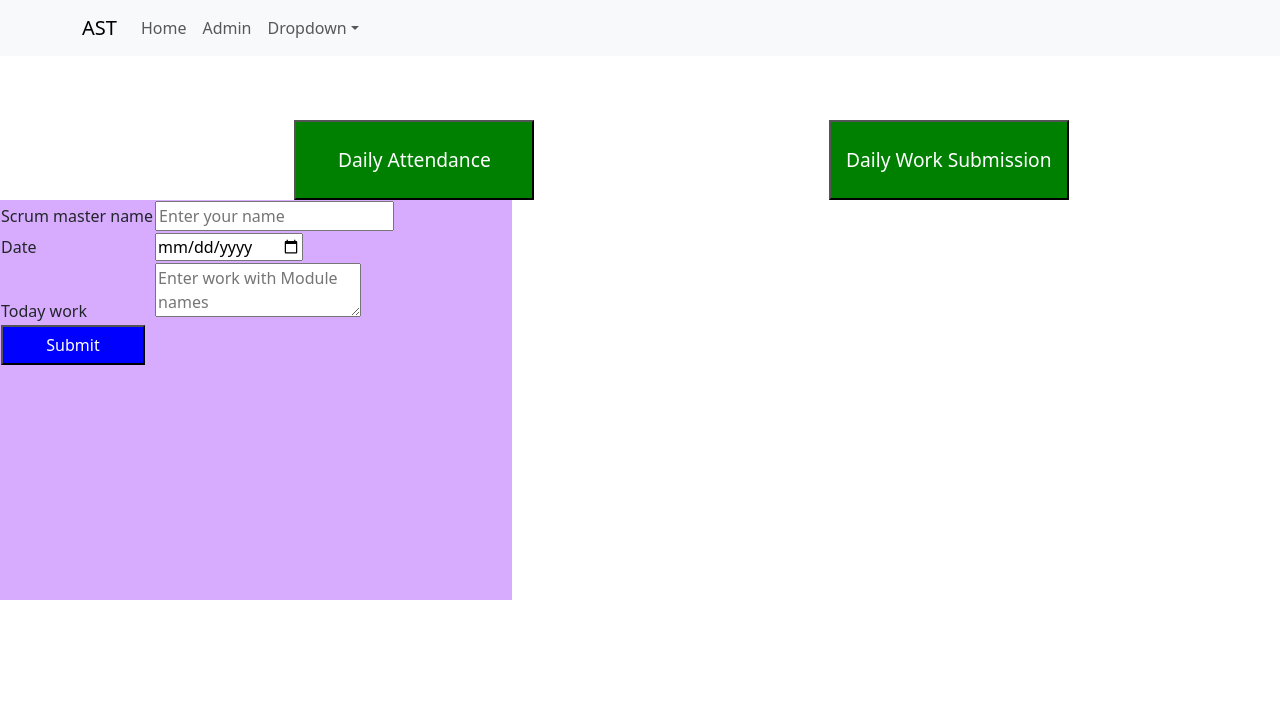
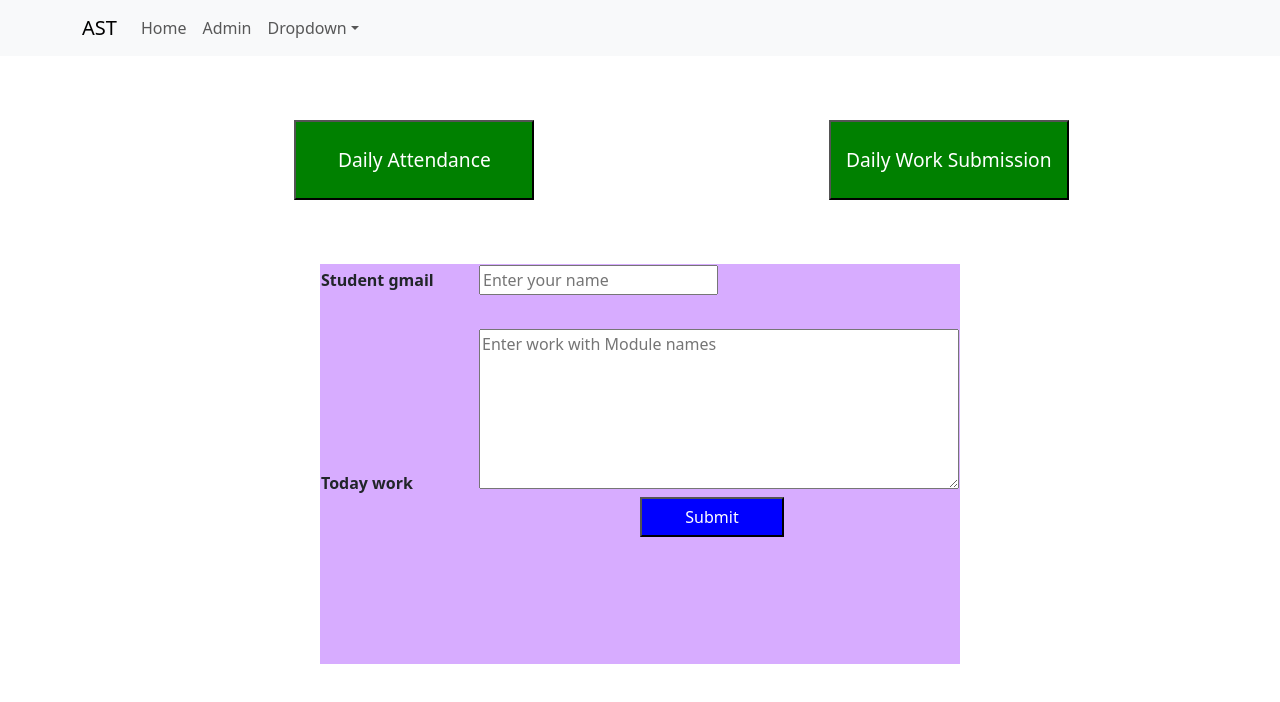
Before and after one commit to Teja080910/ASTadmin, a React (Create React App) app in the folder client/: page /scrummaster in a window 1280 px wide. Both pictures are taken after a click on the button "Daily Work Submission". Shown: the top 702 px of the page. Built offline with nearby package versions, Linux system fonts and the light colour scheme.

Commit message:
server,scrum

```diff
--- a/client/src/App.css
+++ b/client/src/App.css
@@ -197,14 +197,29 @@ button
 }
 .dailywork
 {
-  width: 40%;
+  width: 50%;
   height: 50vh;
   background-color:rgb(215, 172, 255);
+  margin:5% 0 0 25%;
+}
+.dailywork td
+{
+  width: 50%;
+  height: 8vh;
+}
+.dailywork td textarea
+{
+  width: 60vh;
+  height: 20vh;
+}
+.dailywork button
+{
+  margin-left: 50%;
 }
 .dailyattend
 {
   width: 100%;
-  height: 10vh;
+  min-height: 10vh;
   background-color:rgb(178, 252, 254);
 }
 body{
--- a/client/src/collection/scrummaster/scrum.js
+++ b/client/src/collection/scrummaster/scrum.js
@@ -30,10 +30,11 @@ export const Scrum=()=>
 
 export const Dailattend=()=>
 {
+    const date=new Date();
     const [data,sdata]=useState([]);
     useEffect(()=>
     {
-        axios.get("https://attendance-339a.onrender.com/showsavestu")
+        axios.get("https://attendance-339a.onrender.com/students")
         .then((result)=>
         {
             sdata(result.data);
@@ -50,11 +51,13 @@ export const Dailattend=()=>
             {
                 data.map((x,index)=>
                 (
+                    x.Login===date.toDateString()?
                     <tr>
                         <td>{index+1}</td>
                         <td>{x.Gmail}</td>
                         <td>{x.Reg_No}</td>
-                    </tr>
+                        <td>{x.Work}</td>
+                    </tr>:<b></b>
                 ))
             }
         </div>
@@ -66,28 +69,42 @@ export const Dailattend=()=>
 export const DailyWork=()=>
 {
     const [name,sname]=useState([]);
-    const [date,sdate]=useState([]);
     const [work,swork]=useState([]);
+    const WorkSubmit=async()=>
+    {
+        try
+        {
+            const res=await axios.post("https://attendance-339a.onrender.com/worksubmit/"+name+"/"+work)
+        {
+            if(res)
+            {
+                alert("Sucessfully Submited");
+            }
+            else
+            {
+                alert("Try again");
+            }
+        }
+        }
+        catch(e)
+        {
+            console.log(e);
+        }
+    }
     return(
         <>
        <div className="dailywork">
        <tr>
             <td>
-                <label for='smn'>Scrum master name</label>
+                <label for='smn'><b>Student gmail</b></label>
             </td>
             <td>
                 <input type="text" id="smn" placeholder="Enter your name" onChange={(e)=>sname(e.target.value)}></input>
             </td>
         </tr>
         <tr>
-            <td><label>Date</label></td>
             <td>
-                <input type="date" onChange={(e)=>sdate(e.target.value)}></input>
-            </td>
-        </tr>
-        <tr>
-            <td>
-                <label for='work'>Today work</label>
+                <label for='work'><b>Today work</b></label>
             </td>
             <td>
                 <textarea type="text" id="work" placeholder="Enter work with Module names" onChange={(e)=>swork(e.target.value)}></textarea>
@@ -95,7 +112,7 @@ export const DailyWork=()=>
         </tr>
         <tr>
             <td colSpan={2}>
-                <button>Submit</button>
+                <button onClick={WorkSubmit}>Submit</button>
             </td>
         </tr>
        </div>
```
Also changed, not shown: 1 other file (tests, documents, lock files or other folders).
